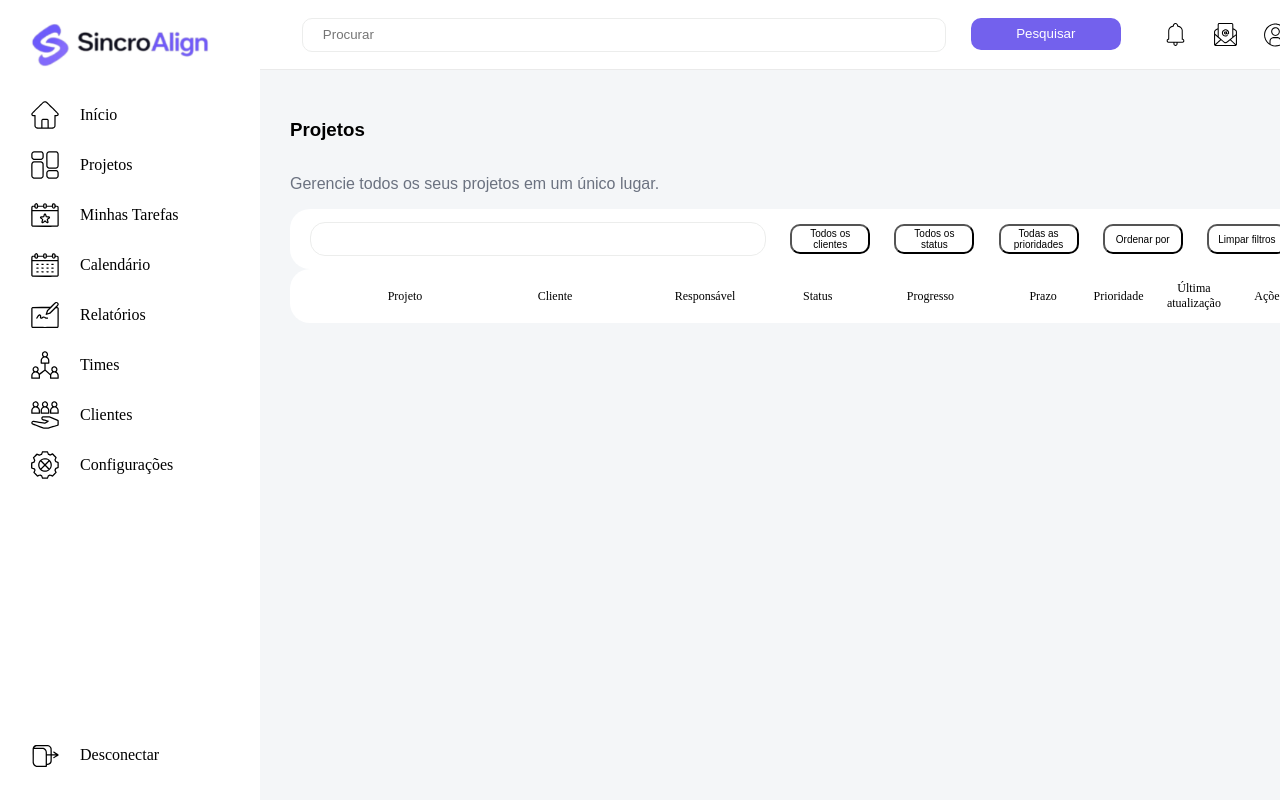
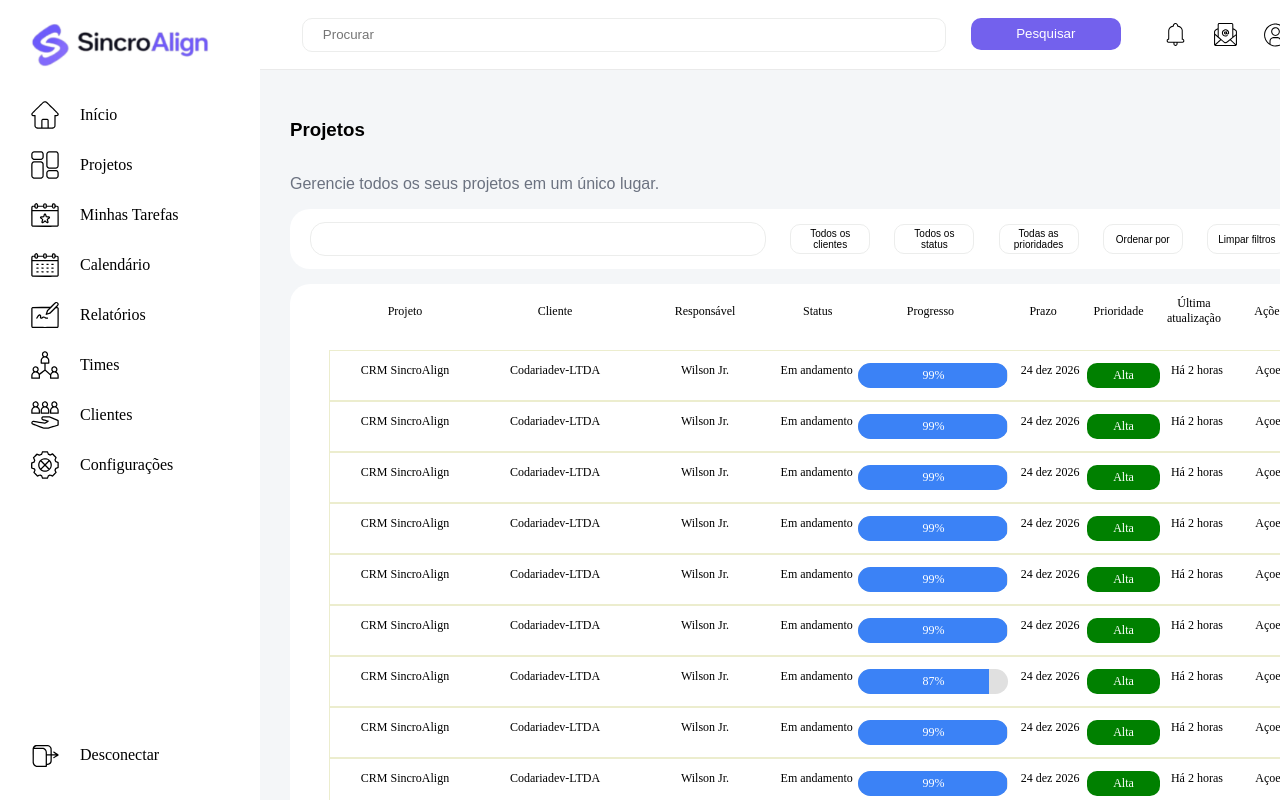
Before and after one commit to codariadev/projeto-estudo-main, a Next.js app: page /projects in a window 1280 px wide. Built offline with nearby package versions, Linux system fonts and the light colour scheme.

Commit message:
Criação do progressbar e finalização da primeira etapa da projects page

```diff
--- a/src/app/(system)/projects/page.js
+++ b/src/app/(system)/projects/page.js
@@ -1,7 +1,110 @@
 import Button from '@/components/primaryButton/primaryButton';
 import styles from './page.module.css'
+import ProgressBar from '@/components/progressBar/page';
 
 export default function Projects() {
+
+    const projetos = [
+        {
+            id: 1,
+            projeto: "CRM SincroAlign",
+            cliente: "Codariadev-LTDA",
+            responsavel: "Wilson Jr.",
+            status: "Em andamento",
+            progresso: 99,
+            prazo: "24 dez 2026",
+            prioridade: "Alta",
+            ultimaAtualizacao: "Há 2 horas"
+        },
+        {
+            id: 2,
+            projeto: "CRM SincroAlign",
+            cliente: "Codariadev-LTDA",
+            responsavel: "Wilson Jr.",
+            status: "Em andamento",
+            progresso: 99,
+            prazo: "24 dez 2026",
+            prioridade: "Alta",
+            ultimaAtualizacao: "Há 2 horas"
+        },
+        {
+            id: 3,
+            projeto: "CRM SincroAlign",
+            cliente: "Codariadev-LTDA",
+            responsavel: "Wilson Jr.",
+            status: "Em andamento",
+            progresso: 99,
+            prazo: "24 dez 2026",
+            prioridade: "Alta",
+            ultimaAtualizacao: "Há 2 horas"
+        },
+        {
+            id: 4,
+            projeto: "CRM SincroAlign",
+            cliente: "Codariadev-LTDA",
+            responsavel: "Wilson Jr.",
+            status: "Em andamento",
+            progresso: 99,
+            prazo: "24 dez 2026",
+            prioridade: "Alta",
+            ultimaAtualizacao: "Há 2 horas"
+        },
+        {
+            id: 5,
+            projeto: "CRM SincroAlign",
+            cliente: "Codariadev-LTDA",
+            responsavel: "Wilson Jr.",
+            status: "Em andamento",
+            progresso: 99,
+            prazo: "24 dez 2026",
+            prioridade: "Alta",
+            ultimaAtualizacao: "Há 2 horas"
+        },
+        {
+            id: 6,
+            projeto: "CRM SincroAlign",
+            cliente: "Codariadev-LTDA",
+            responsavel: "Wilson Jr.",
+            status: "Em andamento",
+            progresso: 99,
+            prazo: "24 dez 2026",
+            prioridade: "Alta",
+            ultimaAtualizacao: "Há 2 horas"
+        },
+        {
+            id: 7,
+            projeto: "CRM SincroAlign",
+            cliente: "Codariadev-LTDA",
+            responsavel: "Wilson Jr.",
+            status: "Em andamento",
+            progresso: 87,
+            prazo: "24 dez 2026",
+            prioridade: "Alta",
+            ultimaAtualizacao: "Há 2 horas"
+        },
+        {
+            id: 8,
+            projeto: "CRM SincroAlign",
+            cliente: "Codariadev-LTDA",
+            responsavel: "Wilson Jr.",
+            status: "Em andamento",
+            progresso: 99,
+            prazo: "24 dez 2026",
+            prioridade: "Alta",
+            ultimaAtualizacao: "Há 2 horas"
+        },
+        {
+            id: 9,
+            projeto: "CRM SincroAlign",
+            cliente: "Codariadev-LTDA",
+            responsavel: "Wilson Jr.",
+            status: "Em andamento",
+            progresso: 99,
+            prazo: "24 dez 2026",
+            prioridade: "Alta",
+            ultimaAtualizacao: "Há 2 horas"
+        }
+    ];
 
     return (
         <main className={styles.container}>
@@ -32,6 +135,41 @@ export default function Projects() {
                             <li>Ações</li>
                         </ul>
                     </div>
+                    <div className={styles.projectList}>
+                        <ul className={styles.pItemContainer}>
+                            {projetos.map((item, index) => (
+                                <li key={index} className={styles.pItem}>
+                                    <p>
+                                        {item.projeto}
+                                    </p>
+                                    <p>
+                                        {item.cliente}
+                                    </p>
+                                    <p>
+                                        {item.responsavel}
+                                    </p>
+                                    <p>
+                                        {item.status}
+                                    </p>
+                                    <p>
+                                        <ProgressBar percentual={item.progresso}/>
+                                    </p>
+                                    <p>
+                                        {item.prazo}
+                                    </p>
+                                    <p>
+                                        {item.prioridade}
+                                    </p>
+                                    <p>
+                                        {item.ultimaAtualizacao}
+                                    </p>
+                                    <p>
+                                        Açoes
+                                    </p>
+                                </li>
+                            ))}
+                        </ul>
+                    </div>
                 </div>
             </div>
         </main>
--- a/src/app/(system)/projects/page.module.css
+++ b/src/app/(system)/projects/page.module.css
@@ -4,6 +4,7 @@
         width: 100%;
         display: flex;
         flex-direction: column;
+        gap: 15px;
 
         .projectSearch {
             display: flex;
@@ -31,16 +32,15 @@
         .projectsPanel {
             background-color: #ffffff;
             border-radius: 20px;
-            width: 100%;
 
-            .panelTitle {
+            .panelTitle, .projectList {
                 font-size: 12px;
                 display: flex;
                 width: 100%;
                 justify-content: space-between;
                 align-items: center;
 
-                ul {
+                ul, .pItemContainer {
                     display: flex;
                     width: 100%;
                     align-items: center;
@@ -63,6 +63,47 @@
 
                 }
             }
+
+            .projectList{
+
+                .pItemContainer{
+                    display: flex;
+                    flex-direction: column;
+                    align-items: center;
+                    list-style: none;
+
+
+                    li{
+                        width: 100%;
+                        display: flex;
+                        flex-direction: row;
+                        justify-content: start;
+                        font-size: 12px;
+                        border: 1px solid #ecedce;
+                        p{
+                            width: 100%;
+                        }
+                    }
+                    p:nth-child(1),
+                    p:nth-child(2),
+                    p:nth-child(3),
+                    p:nth-child(5){
+                        min-width: 150px;
+                    }
+                    p:nth-child(5){
+                        padding: 0 5px;
+                    }
+                    p:nth-child(7){
+                        border: none;
+                        border-radius: 10px;
+                        background-color: green;
+                        display: flex;
+                        align-items: center;
+                        justify-content: center;
+                        color: #fff;
+                    }
+                }
+            }
         }
     }
 
--- a/src/components/primaryButton/primaryButton.module.css
+++ b/src/components/primaryButton/primaryButton.module.css
@@ -38,5 +38,6 @@
     display: flex;
     align-items: center;
     justify-content: center;
+    border: 1px solid #ecedec;
     gap: 8px;
 }
--- /dev/null
+++ b/src/components/progressBar/page.js
@@ -0,0 +1,14 @@
+import styles from './page.module.css'
+
+export default function ProgressBar({ percentual }) {
+    const valor = Math.min(Math.max(percentual, 0), 100);
+
+    return (
+        <div className={styles.bar}>
+            <div className={styles.fill} style={{ width: `${valor}%` }} />
+            <span className={styles.text}>{valor}%</span>
+
+        </div>
+    )
+
+}
--- /dev/null
+++ b/src/components/progressBar/page.module.css
@@ -0,0 +1,22 @@
+.bar{
+    width: 100%;
+    background-color: #e0e0e0;
+    border-radius: 9999px;
+    height: 25px;
+    position: relative;
+    overflow: hidden;
+}
+.fill{
+    height: 100%;
+    background-color: #3b82f6;
+    transition: width 0.3s ease-in-out;
+}
+.text{
+    position: absolute;
+    inset: 0;
+    display: flex;
+    align-items: center;
+    justify-content: center;
+    font-size: 12px;
+    color:#fff
+}
```
Lines whose indentation alone changed are shown as unchanged.
